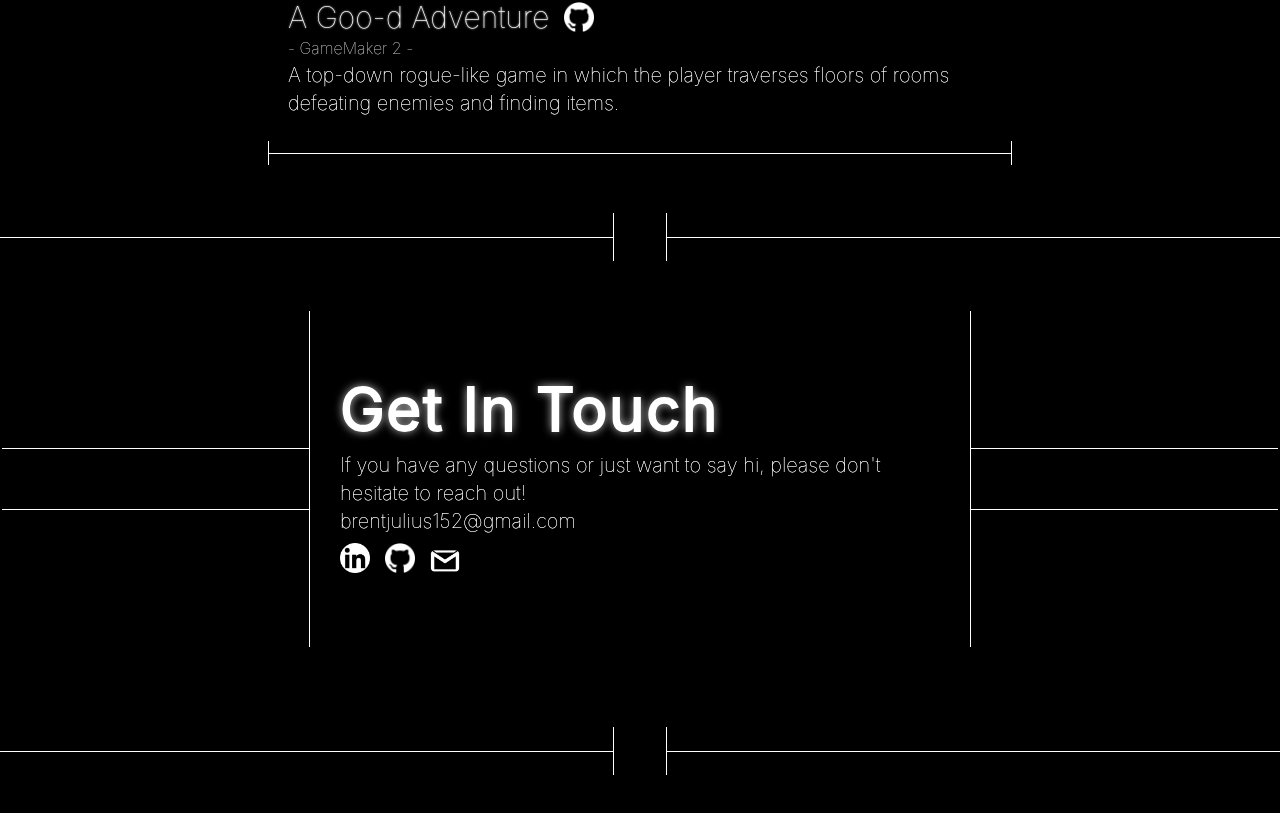
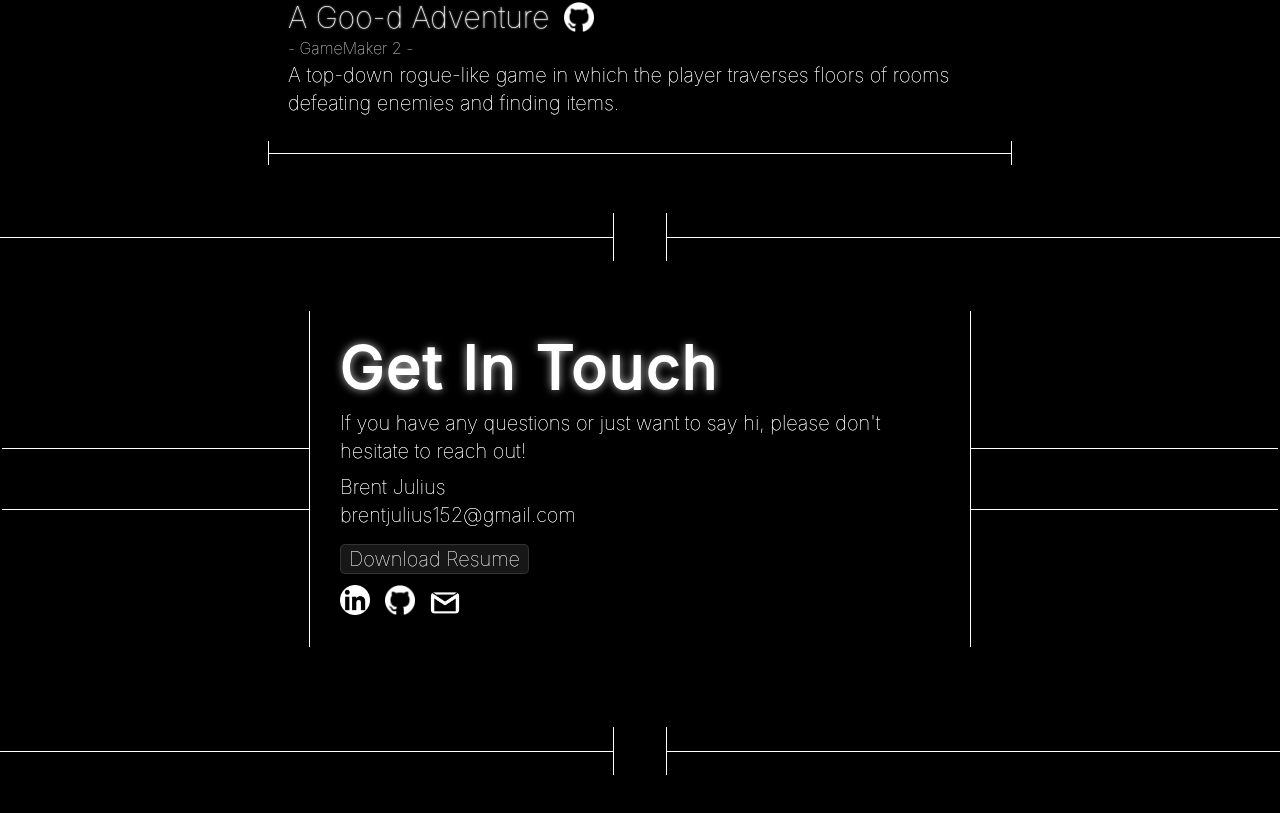
Before and after one commit to Brent152/PersonalWebsite, a Next.js app in the folder personal-website/: page / in a window 1280 px wide. Shown: the part 2864-3677 px from the top of the page. Built offline with nearby package versions, Linux system fonts and the light colour scheme.

Commit message:
Added Resume Download

```diff
--- a/personal-website/pages/components/Sections/ContactSection.tsx
+++ b/personal-website/pages/components/Sections/ContactSection.tsx
@@ -5,6 +5,7 @@ import GitHubLogo from "../GitHubLogo";
 import Line from "../Line";
 import LinkedInLogo from "../LinkedInLogo";
 import SegmentBreak from "../SegmentBreak";
+import styles from '../../../styles/ContactSection.module.css'
 
 
 
@@ -37,12 +38,19 @@ const ContactSection = forwardRef((props, ref: any) => {
                         <BlinkInElement className='paragraphText' style={{ maxWidth: 600, marginTop: '1.5vh' }}>
                             {`If you have any questions or just want to say hi,
                                 please don't hesitate to reach out!`}
+                            <div style={{ height: '1vh' }} />
+                            Brent Julius
                             <br />
                             brentjulius152@gmail.com
-                            <div style={{ height: '1vh' }} />
+                            <div style={{ height: '2vh' }} />
+
+                            <a className={`paragraphText ${styles.downloadButton} `} href='../../../BrentJulius_Resume.pdf' download>Download Resume</a>
+                            <div style={{ height: '1.5vh' }} />
+
                             <LinkedInLogo link={`https://www.linkedin.com/in/brent-julius/`} />
                             <GitHubLogo link={`https://github.com/Brent152`} style={{ marginLeft: 15 }} />
                             <EmailIcon link={`https://mail.google.com/mail/u/0/#inbox?compose=GTvVlcSHxwNHtgTHrrdkrwVFWQtPNFjhmKPhFZvdvgXPkMdhGDhztRxxdcDLNLnZMWQJfTRZRSLzh`} style={{ marginLeft: 15 }} />
+
                         </BlinkInElement>
                     </div>
                     <Line variant='mediumV' style={{ marginLeft: 30 }} />
@@ -55,6 +63,8 @@ const ContactSection = forwardRef((props, ref: any) => {
                         <Line variant='mediumH' style={{ marginBlock: 30 }} />
                     </div>
                 </div>
+
+
             </div>
             <SegmentBreak />
 
--- /dev/null
+++ b/personal-website/styles/ContactSection.module.css
@@ -0,0 +1,11 @@
+.downloadButton {
+    border: solid;
+    border-width: 1px;
+    border-radius: 5px;
+    border-color: rgb(51, 51, 51);
+    padding-inline: 8px;
+    padding-block: 2px;
+    line-height: .5em;
+    background-color: rgb(23, 23, 23);
+    color: rgb(193, 193, 193);
+}
```
Also changed, not shown: 1 other file (tests, documents, lock files or other folders).
